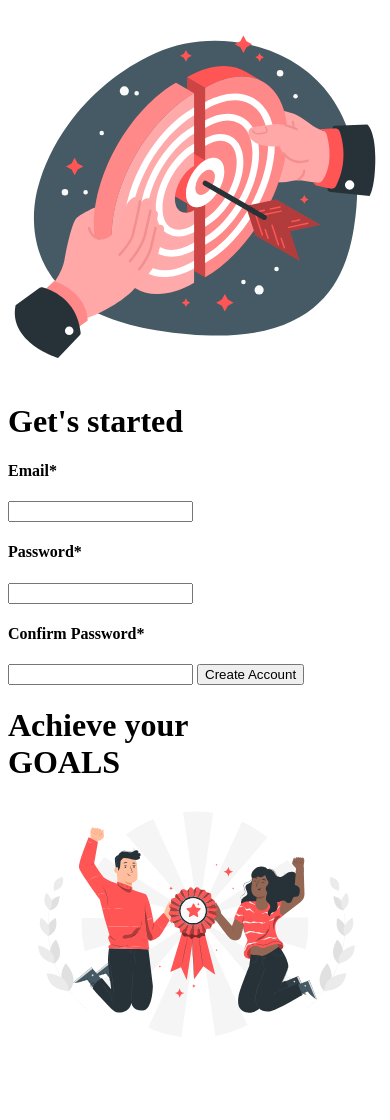
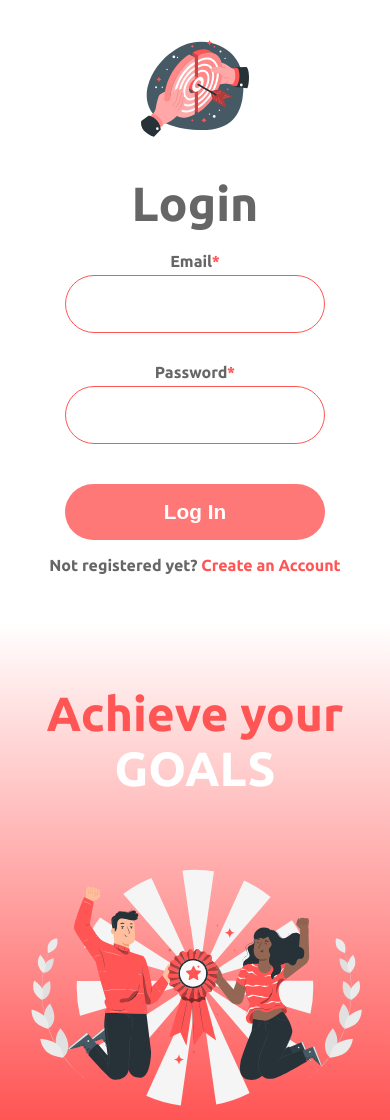
Before and after one commit to kacperzemla/YourTask, a Django app: template Tasks/templates/Tasks/login.html in a window 390 px wide. Before the commit the page ends 1013 px from the top, so only its background shows below. Run offline with Django 3.2, Linux system fonts and the light colour scheme; the template is opened without the code that fills it, so the values that code supplies are empty.

Commit message:
login view without hover states is done

```diff
--- a/Tasks/static/Tasks/register.css
+++ b/Tasks/static/Tasks/register.css
@@ -109,3 +109,36 @@ body{
 .image h1 span{
     color: #fff;
 }
+
+.information{
+    color: #666666;
+    font-weight: bold;
+}
+
+.information a{
+    text-decoration: none;
+    color: #FF5555;
+}
+
+@media (max-width: 900px){
+    .register{
+        flex-direction: column;
+        text-align: center;
+    }
+
+    .wrapper{
+        margin-left: 0;
+
+    }
+    .context{
+        align-items: center;
+    }
+
+    .register__form{
+        align-items: center;
+    }
+
+    .register__form label{
+        align-items: center;
+    }
+}
--- a/Tasks/templates/Tasks/login.html
+++ b/Tasks/templates/Tasks/login.html
@@ -1,12 +1,12 @@
 {% load static %}
-<link rel="stylesheet" type="text/css" href="{% static 'Tasks/login.css' %}">
+<link rel="stylesheet" type="text/css" href="{% static 'Tasks/register.css' %}">
 
 <div class="register">
 
     <div class="context">
         <img class="logo" src="{% static 'Tasks/images/Shared goals-amico.svg' %}">
         <div class="wrapper">
-            <h1>Get's started</h1>
+            <h1>Login</h1>
             <form class="register__form">
                 <label>
                     <h4 class="input__title">Email<span>*</span></h4>
@@ -16,12 +16,9 @@
                     <h4 class="input__title">Password<span>*</span></h4>
                     <input>
                 </label>
-                <label>
-                    <h4 class="input__title">Confirm Password<span>*</span></h4>
-                    <input>
-                </label>
-                <button class="register__button">Create Account</button>
+                <button class="register__button">Log In</button>
             </form>
+            <p class="information">Not registered yet? <a href="">Create an Account</a></p>
         </div>
     </div>
 
--- a/Tasks/templates/Tasks/register.html
+++ b/Tasks/templates/Tasks/register.html
@@ -1,6 +1,6 @@
 {% load static %}
 <link rel="stylesheet" type="text/css" href="{% static 'Tasks/register.css' %}">
-
+<!-- <link rel="stylesheet" type="text/css" href="register.css"> -->
 <div class="register">
 
     <div class="context">
@@ -22,6 +22,7 @@
                 </label>
                 <button class="register__button">Create Account</button>
             </form>
+            <p class="information">Are you already reigstered? <a href="">Log in</a></p>
         </div>
     </div>
 
--- a/Tasks/urls.py
+++ b/Tasks/urls.py
@@ -4,5 +4,5 @@ from . import views
 urlpatterns = [
     path('', views.index),
     path('register', views.register, name='register'),
-    path('register', views.login, name= 'login')
+    path('login', views.login, name= 'login')
 ]
```
